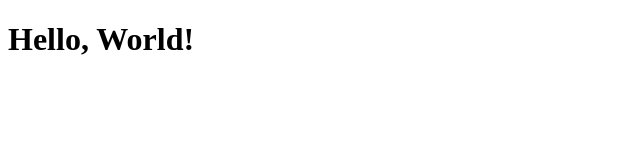
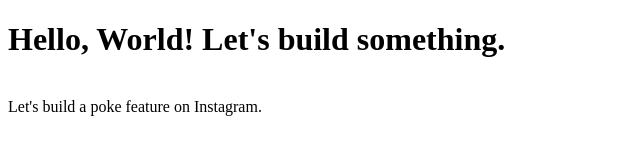
Before and after one commit to garyrswu/CS3338-first-project, a plain HTML site: page index.html in a window 1280 px wide. Shown: the whole page, without its empty margins (0-640 px from the left). Drawn offline with Linux system fonts and the light colour scheme.

Commit message:
added project idea

```diff
--- a/index.html
+++ b/index.html
@@ -6,6 +6,8 @@
     <title>My First Project editted </title>
 </head>
 <body>
-    <h1>Hello, World!</h1>
+    <h1>Hello, World! Let's build something. </h1>
+    <br>
+    <div> Let's build a poke feature on Instagram. </div>
 </body>
 </html>
```
